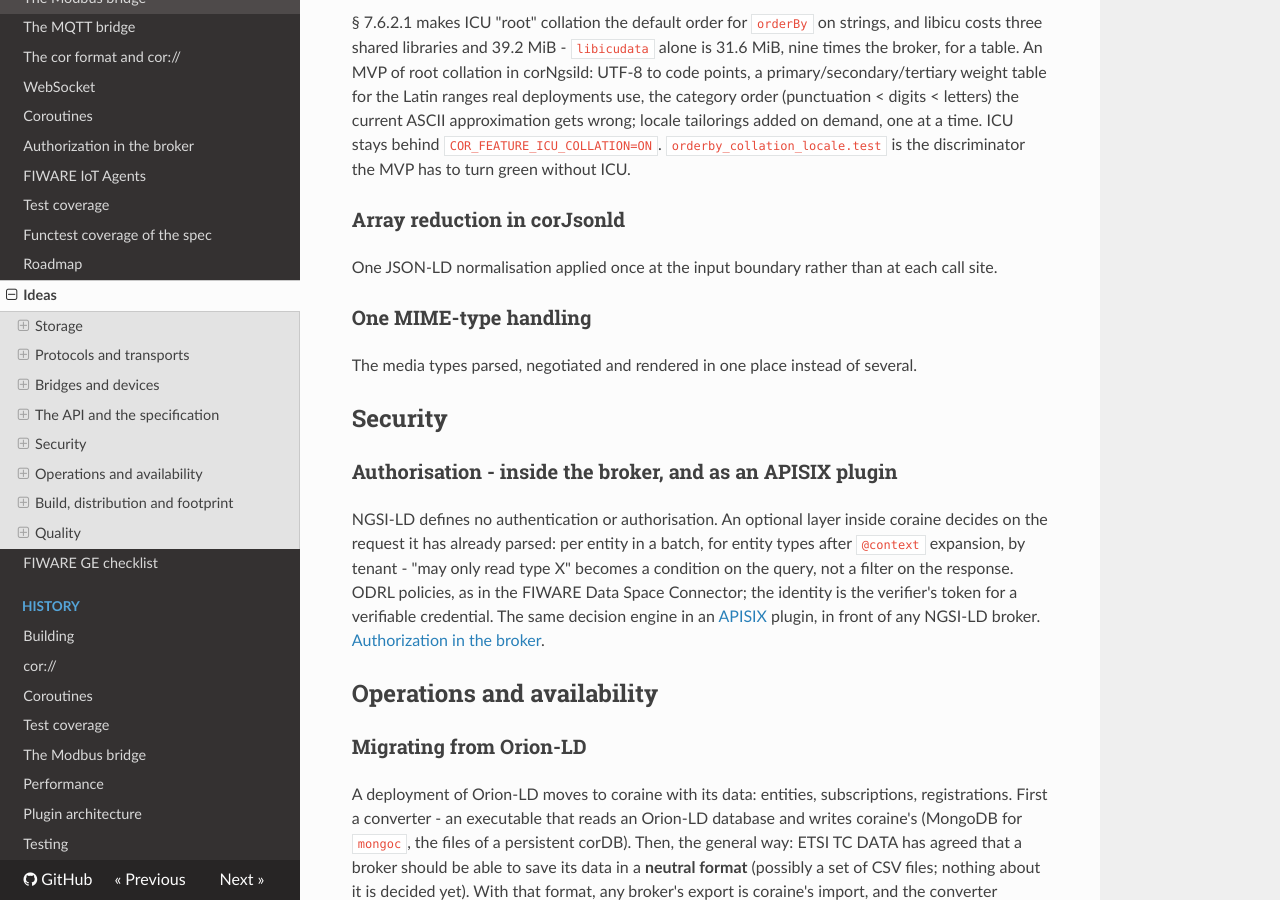
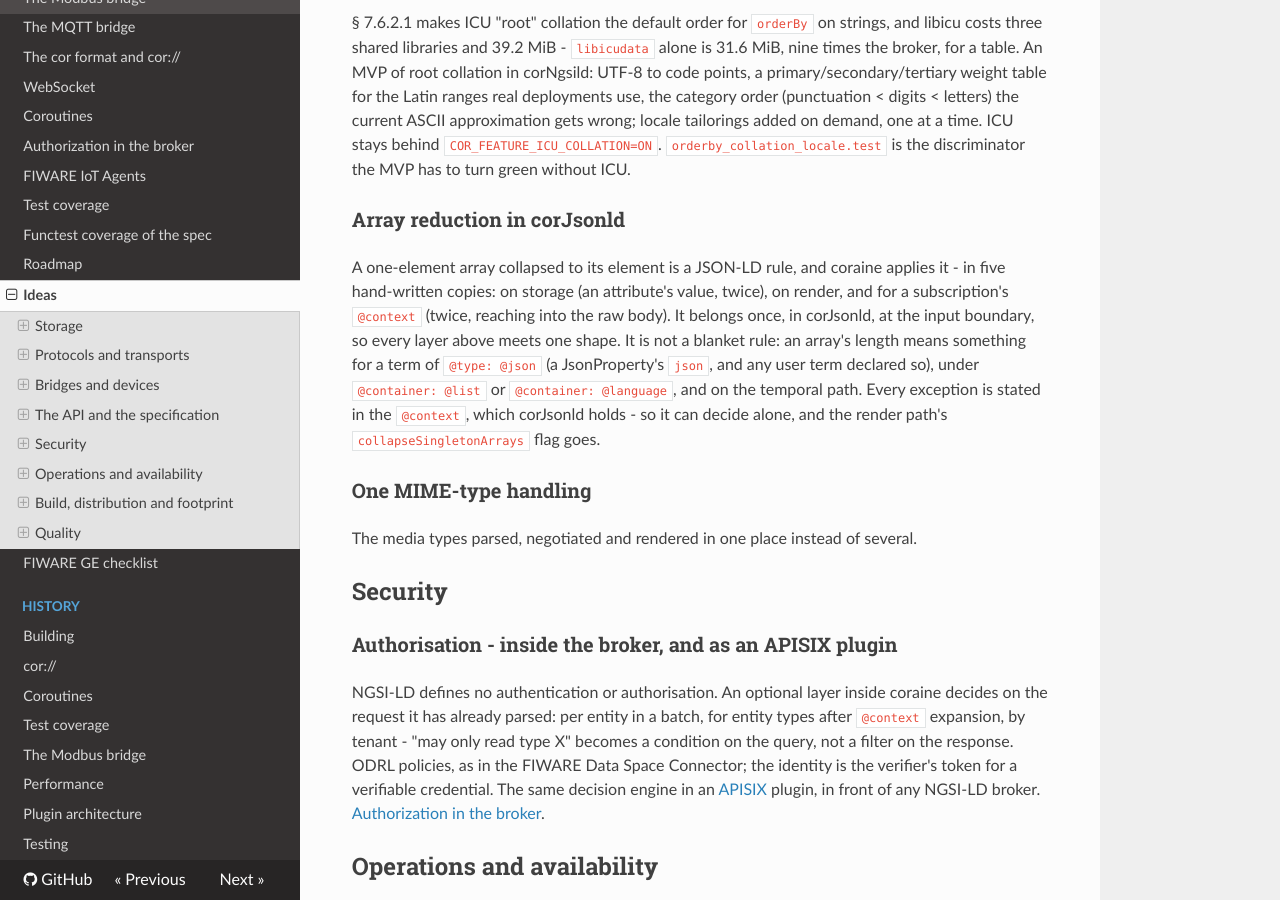
Before and after one commit to SEAMWARE/coraine, an MkDocs documentation site: the page built from doc/ideas.md, in a window 1280 px wide and 900 px high, scrolled down 4360 px. Built offline with MkDocs 1.6.1, drawn with Linux system fonts in a browser that asks for light colours; nearby versions of some CDN libraries; comment, search, counter and statistics services are not loaded.

Commit message:
ideas: array reduction - what is done today (five copies) and what the item is (one term-aware reducer in corJsonld); roadmap line says so
Co-Authored-By: Claude Opus 5.5 <noreply@anthropic.com>

```diff
--- a/doc/ideas.md
+++ b/doc/ideas.md
@@ -181,7 +181,14 @@ discriminator the MVP has to turn green without ICU.
 
 ### Array reduction in corJsonld
 
-One JSON-LD normalisation applied once at the input boundary rather than at each call site.
+A one-element array collapsed to its element is a JSON-LD rule, and coraine applies it - in five
+hand-written copies: on storage (an attribute's value, twice), on render, and for a subscription's
+`@context` (twice, reaching into the raw body). It belongs once, in corJsonld, at the input boundary, so
+every layer above meets one shape. It is not a blanket rule: an array's length means something for a
+term of `@type: @json` (a JsonProperty's `json`, and any user term declared so), under
+`@container: @list` or `@container: @language`, and on the temporal path. Every exception is stated in
+the `@context`, which corJsonld holds - so it can decide alone, and the render path's
+`collapseSingletonArrays` flag goes.
 
 ### One MIME-type handling
 
```
Also changed, not shown: doc/roadmap.md (+1 -1 lines).
